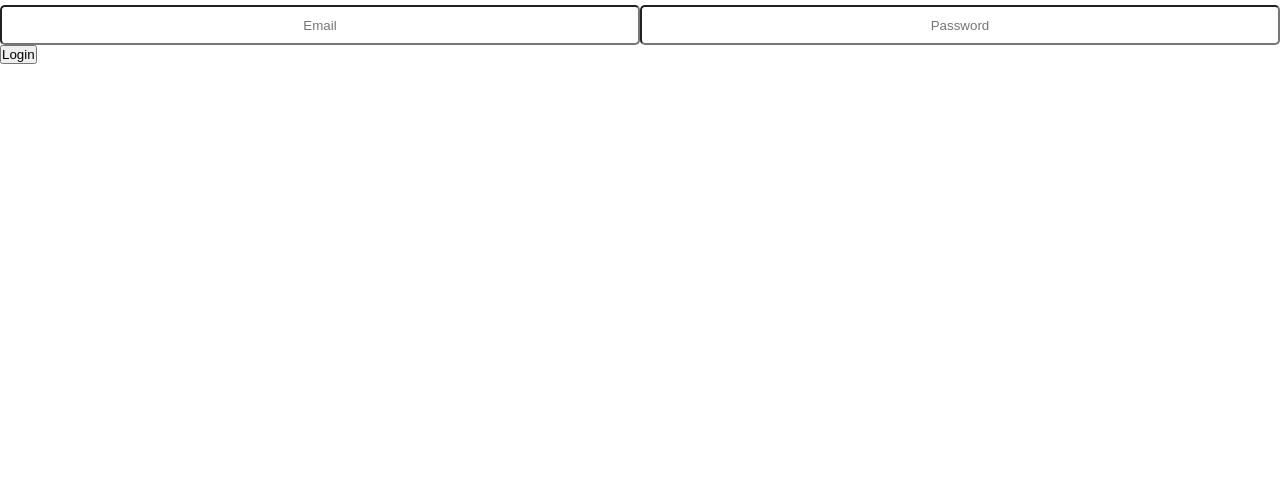
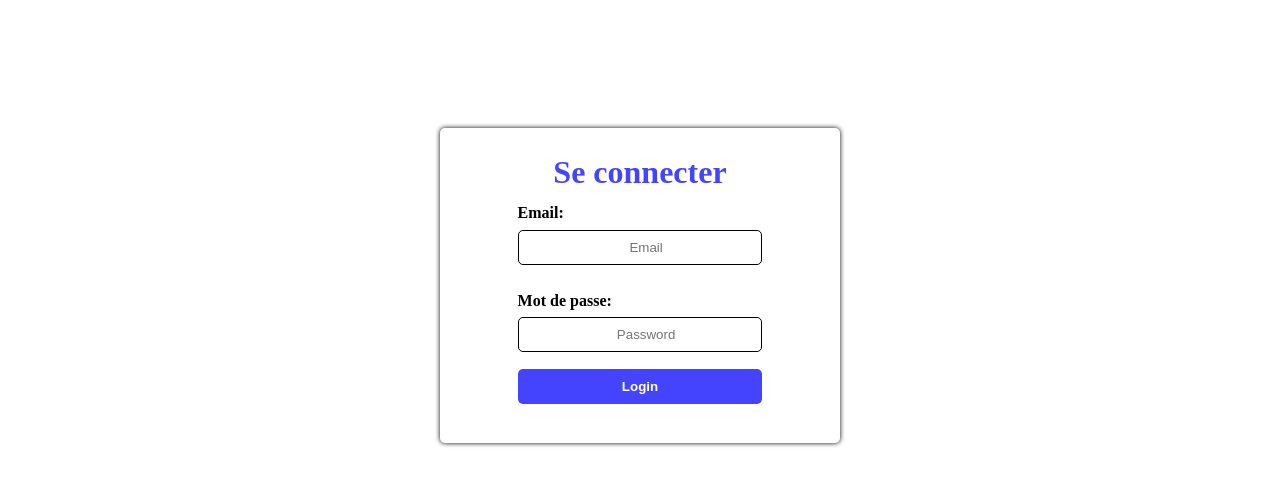
Before and after one commit to Aldoleon22/frontVaoReact, a React (Vite) app: page /login in a window 1280 px wide. Shown: the top 486 px of the page. Built offline with nearby package versions, Linux system fonts and the light colour scheme.

Commit message:
mon login

```diff
--- a/src/components/Login/Login.jsx
+++ b/src/components/Login/Login.jsx
@@ -2,6 +2,7 @@ import React, { useState, useContext } from 'react';
 import axios from 'axios';
 import { useNavigate } from 'react-router-dom';
 import { TokenContext } from '../../TokenContext';
+import './Login.scss';
 
 const Login = () => {
   const navigate = useNavigate();
@@ -61,8 +62,13 @@ const Login = () => {
   };
 
   return (
-    <div className='login'>
+    <div className='content'>
+      <div className="log">
+        <h1 className="title_log">Se connecter</h1>
+        <div className="formu">
           <form onSubmit={handleLogin}>
+            <div className="inp">
+              <label htmlFor="">Email:</label>
               <input
                 type='email'
                 placeholder='Email'
@@ -70,6 +76,9 @@ const Login = () => {
                 onChange={(e) => setEmail(e.target.value)}
                 required
               />
+            </div>
+            <div className="inp">
+              <label htmlFor="">Mot de passe:</label>
               <input
                 type='password'
                 placeholder='Password'
@@ -77,9 +86,17 @@ const Login = () => {
                 onChange={(e) => setPassword(e.target.value)}
                 required
               />
+            </div>
+            <div className="btnsub">
               <button type='submit'>Login</button>
+            </div>
+
             {error && <p className='error'>{error}</p>}
           </form>
+        </div>
+
+      </div>
+
     </div>
   );
 };
```
Lines whose indentation alone changed are shown as unchanged.
